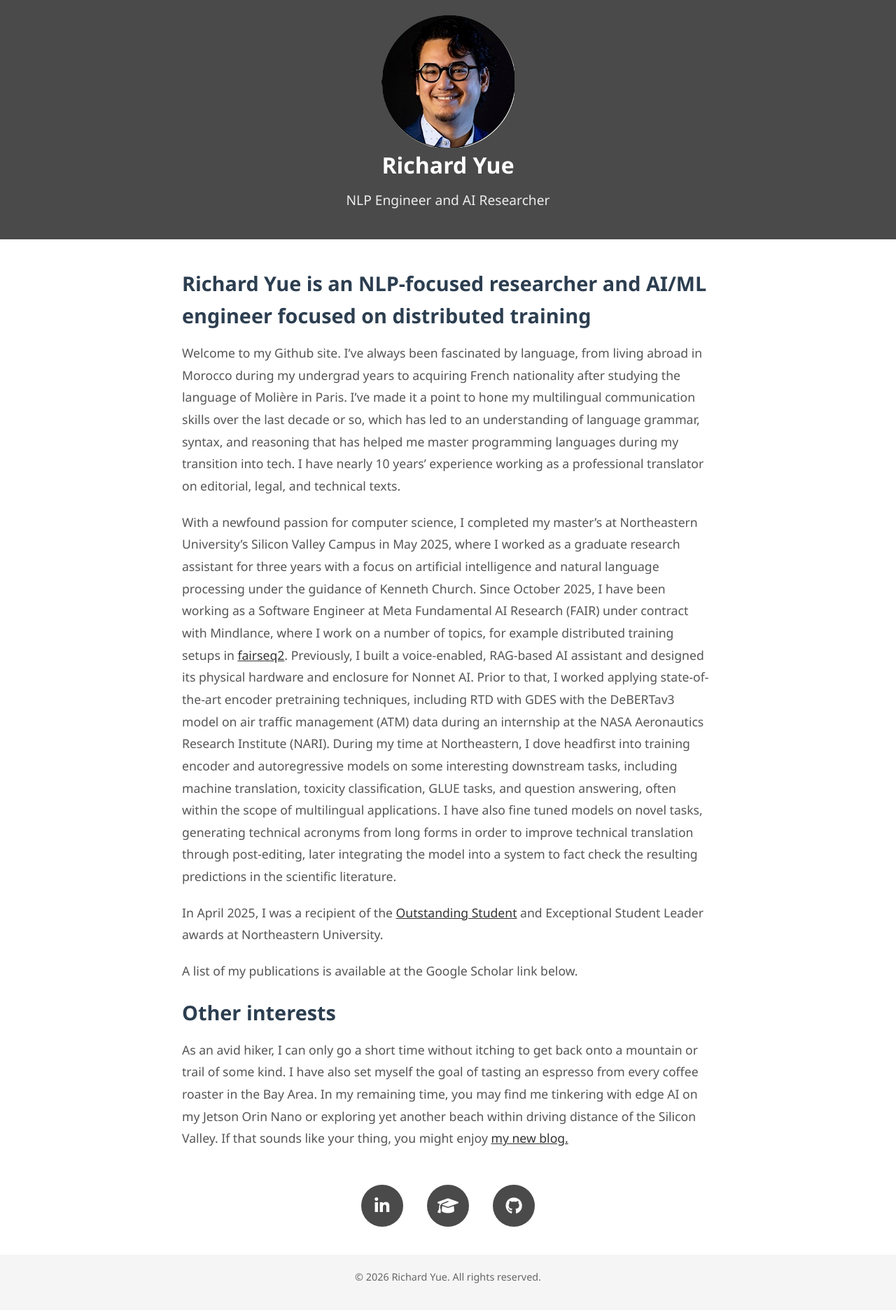
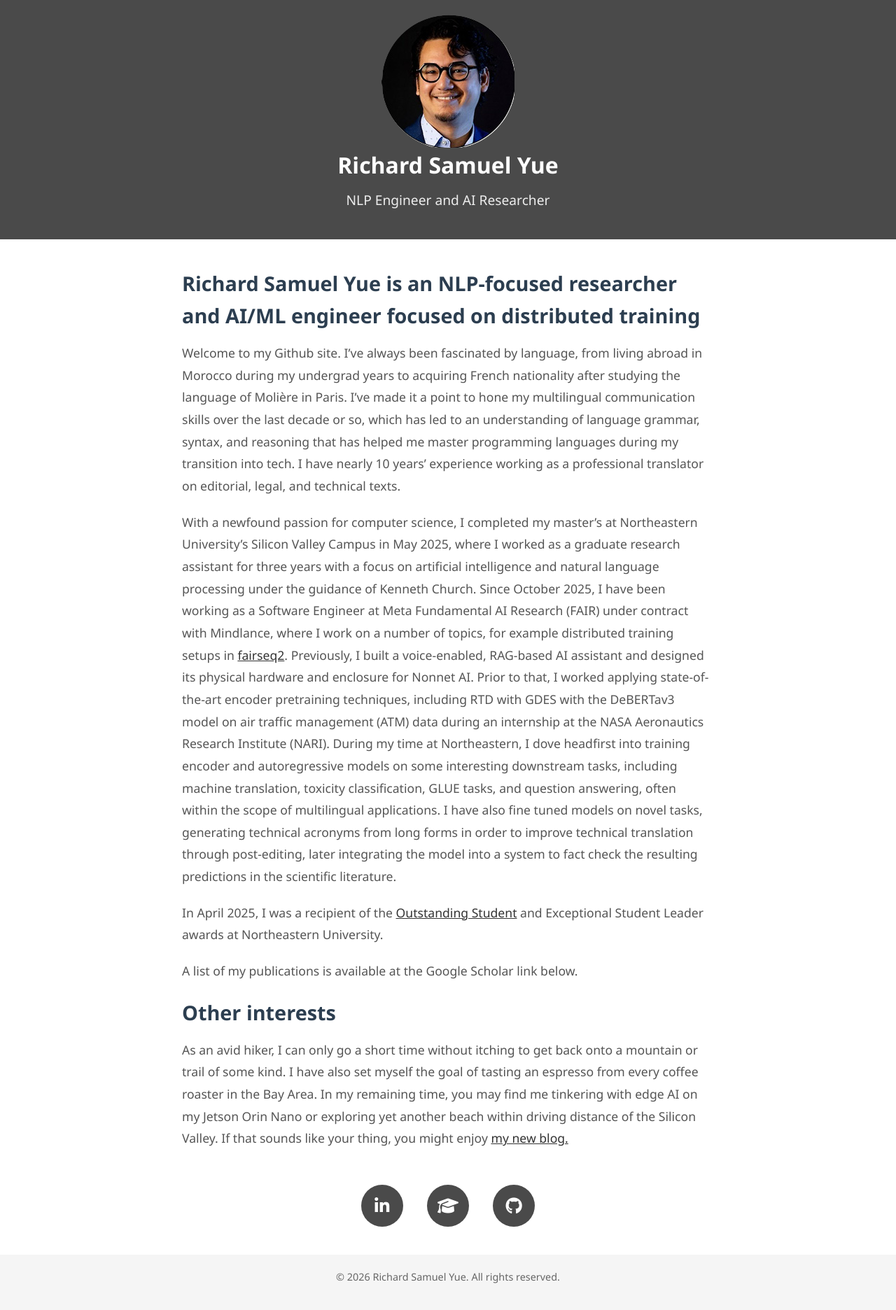
Before and after one commit to rsyue/rsyue.github.io, a plain HTML site: page index.html in a window 1280 px wide. Shown: the whole page at 70% size. Drawn offline with Linux system fonts and the light colour scheme.

Commit message:
Minor housekeeping, full name update, grammar check

```diff
--- a/index.html
+++ b/index.html
@@ -129,12 +129,12 @@
         <div class="headshot">
             <img src="img/headshot.png" alt="Richard Yue headshot" width="190" height="191">
         </div>
-        <h1>Richard Yue</h1>
+        <h1>Richard Samuel Yue</h1>
         <h2>NLP Engineer and AI Researcher</h2>
     </div>
 
     <div class="content">
-        <h3>Richard Yue is an NLP-focused researcher and AI/ML engineer focused on distributed training</h3>
+        <h3>Richard Samuel Yue is an NLP-focused researcher and AI/ML engineer focused on distributed training</h3>
         <p>
             Welcome to my Github site. I’ve always been fascinated by language, from living abroad
             in Morocco during my undergrad years to acquiring French nationality after studying the
@@ -172,7 +172,7 @@
     </div>
 
     <footer>
-        <p>&copy; 2026 Richard Yue. All rights reserved.</p>
+        <p>&copy; 2026 Richard Samuel Yue. All rights reserved.</p>
     </footer>
 </body>
 </html>
```
Also changed, not shown: break_room.html (+2 -2 lines).
